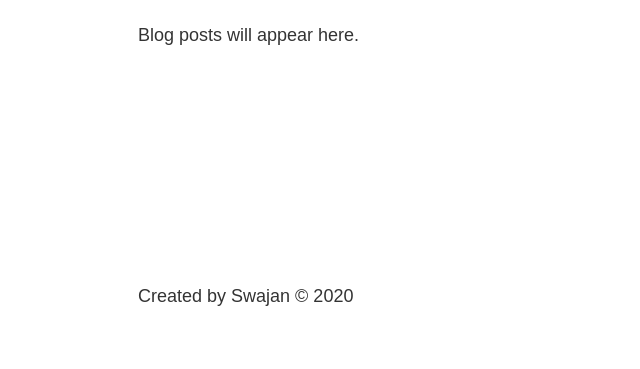
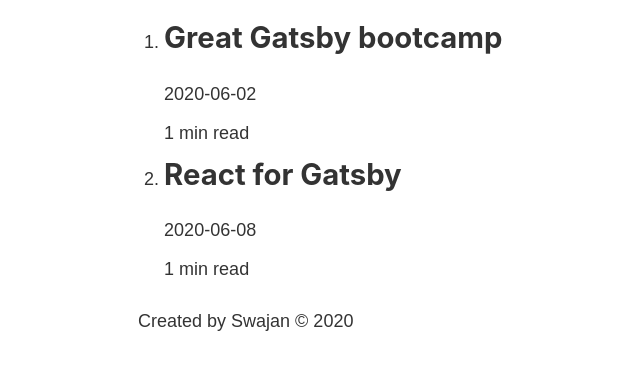
Before and after one commit to smswajan/gatsby-bootcamp, a Gatsby site: page /blog in a window 1280 px wide. Shown: the part 447-816 px from the top of the page, without its empty margins (145-785 px from the left). Built offline with nearby package versions, Linux system fonts and the light colour scheme; Gatsby itself is replaced by a stand-in of ours.

Commit message:
Markdown remark set for blog page

```diff
--- a/gatsby-config.js
+++ b/gatsby-config.js
@@ -18,6 +18,7 @@
         name: 'src',
         path: `${__dirname}/src/`
       }
-    }
+    },
+    'gatsby-transformer-remark'
   ],
 }
--- a/package.json
+++ b/package.json
@@ -17,6 +17,7 @@
     "gatsby": "^2.23.12",
     "gatsby-plugin-sass": "^2.3.12",
     "gatsby-source-filesystem": "^2.3.19",
+    "gatsby-transformer-remark": "^2.8.25",
     "node-sass": "^4.14.1",
     "react": "^16.12.0",
     "react-dom": "^16.12.0"
--- a/src/pages/blog.js
+++ b/src/pages/blog.js
@@ -1,12 +1,40 @@
 import React from 'react'
 import Layout from '../components/layout'
+import { useStaticQuery, graphql } from 'gatsby'
 
 const BlogPage = () => {
+    const data = useStaticQuery(graphql`
+        query{
+            allMarkdownRemark{
+                edges{
+                    node{
+                        frontmatter{
+                            title
+                            date
+                        }
+                        timeToRead
+                    }
+                }
+            }
+        }
+    `)
     return (
         <div>
             <Layout>
                 <h1>Blog</h1>
-                <p>Blog posts will appear here.</p>
+                <ol>
+                    {
+                        data.allMarkdownRemark.edges.map((edge) => {
+                            return (
+                                <li>
+                                    <h2>{edge.node.frontmatter.title} </h2>
+                                    <p>{edge.node.frontmatter.date}</p>
+                                    <p>{edge.node.timeToRead} min read</p>
+                                </li>
+                            )
+                        })
+                    }
+                </ol>
             </Layout>
         </div>
     )
```
Also changed, not shown: 1 other file.
